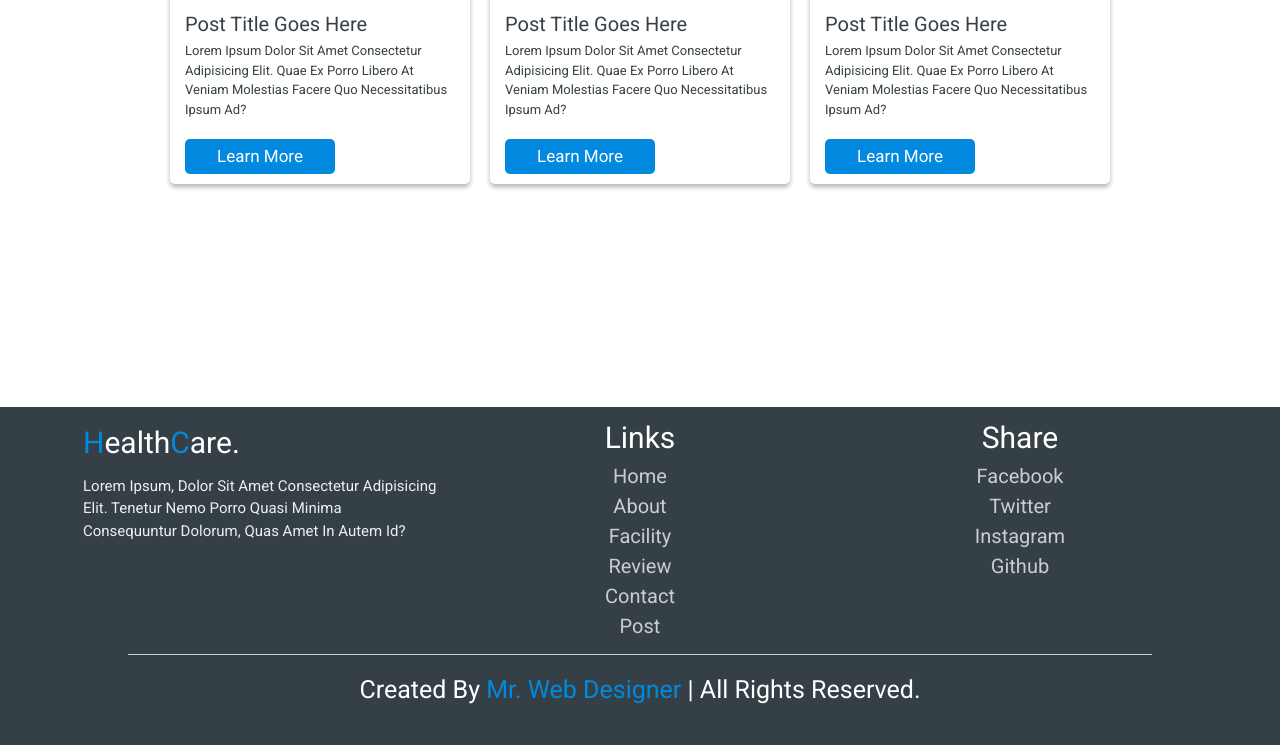
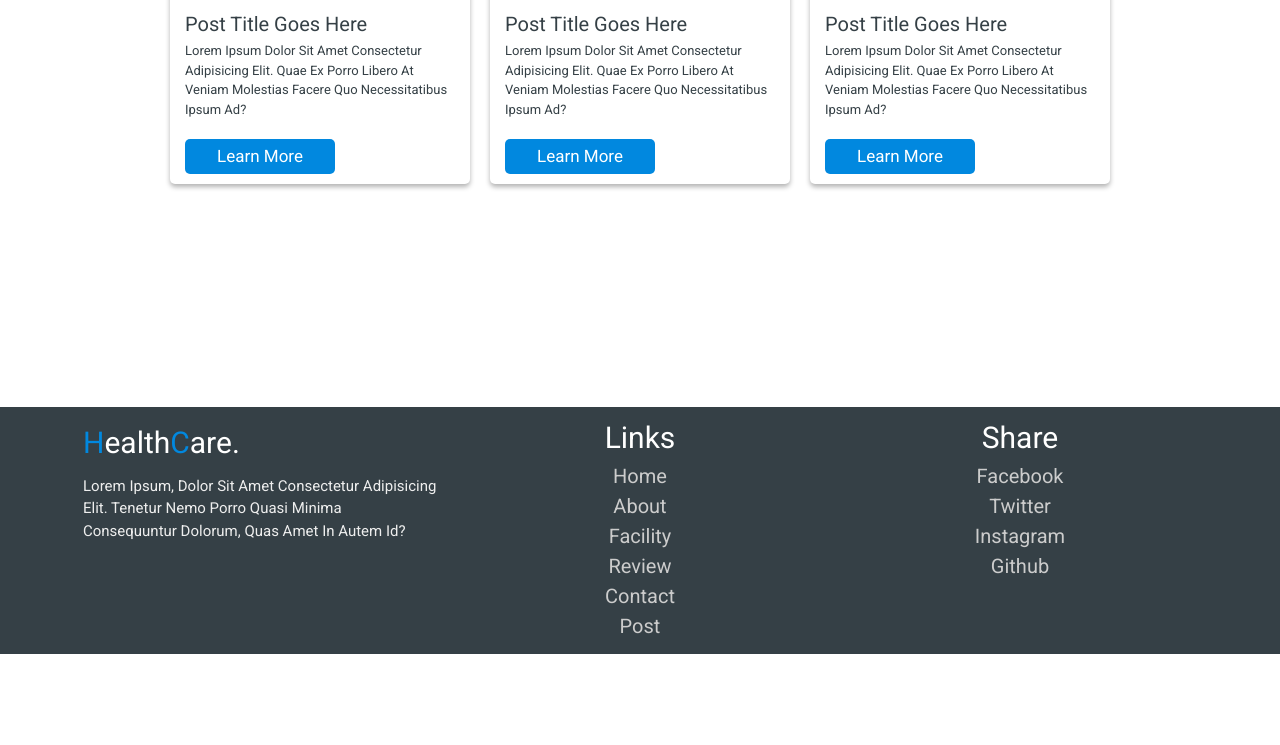
Before and after one commit to majidkn02/Project_06_Clinic_Management_Website, a plain HTML site: page index.html in a window 1280 px wide. Shown: the part 4280-5025 px from the top of the page. After the commit the page ends 4934 px from the top, so only its background shows below. Drawn offline with nearby package versions, Linux system fonts and the light colour scheme; files whose address does not match are found by name.

Commit message:
Update index.html

```diff
--- a/index.html
+++ b/index.html
@@ -397,7 +397,6 @@
 
     </div>
 
-    <h1 class="credit text-center mx-auto">created by <span>mr. web designer</span> | all rights reserved.</h1>
 
 </section>
 
```
